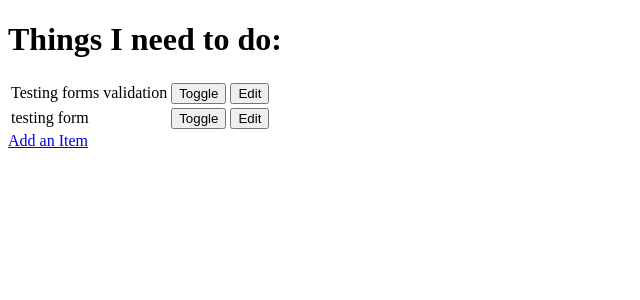
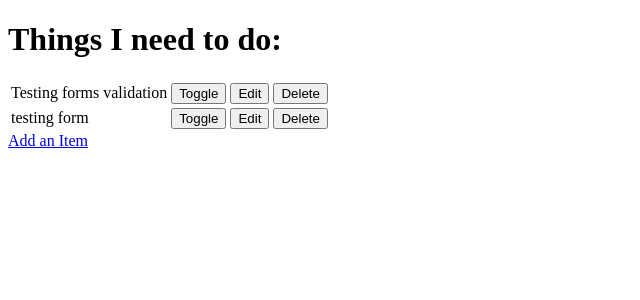
Before and after one commit to Maximiliane-K/hello-django-walkthrough, a Django app: page / in a window 1280 px wide. Shown: the top 300 px of the page, without its empty margins (0-640 px from the left). Run offline with Django 3.2, Linux system fonts and the light colour scheme; data comes from the database, SQL or seed files in the repository; both versions use the stored data as it was after the commit.

Commit message:
Add delete button, path and view

```diff
--- a/django_todo/urls.py
+++ b/django_todo/urls.py
@@ -23,4 +23,5 @@ urlpatterns = [
     path('add', views.add_item, name='add'),
     path('edit/<item_id>', views.edit_item, name='edit'),
     path('toggle/<item_id>', views.toggle_item, name='toggle'),
+    path('delete/<item_id>', views.delete_item, name='delete'),
 ]
--- a/todo/templates/todo/todo_list.html
+++ b/todo/templates/todo/todo_list.html
@@ -25,6 +25,11 @@
                             <button>Edit</button>
                         </a>
                     </td>
+                    <td>
+                        <a href="/delete/{{ item.id }}">
+                            <button>Delete</button>
+                        </a>
+                    </td>
                 </tr>
             {% empty %}
             <tr><td>You have nothing to do.</td></tr>
--- a/todo/views.py
+++ b/todo/views.py
@@ -43,3 +43,8 @@ def toggle_item(request, item_id):
     item.done = not item.done
     item.save()
     return redirect('get_todo_list')
+
+def delete_item(request, item_id):
+    item = get_object_or_404(Item, id=item_id)
+    item.delete()
+    return redirect('get_todo_list')
```
Also changed, not shown: db.sqlite3.
